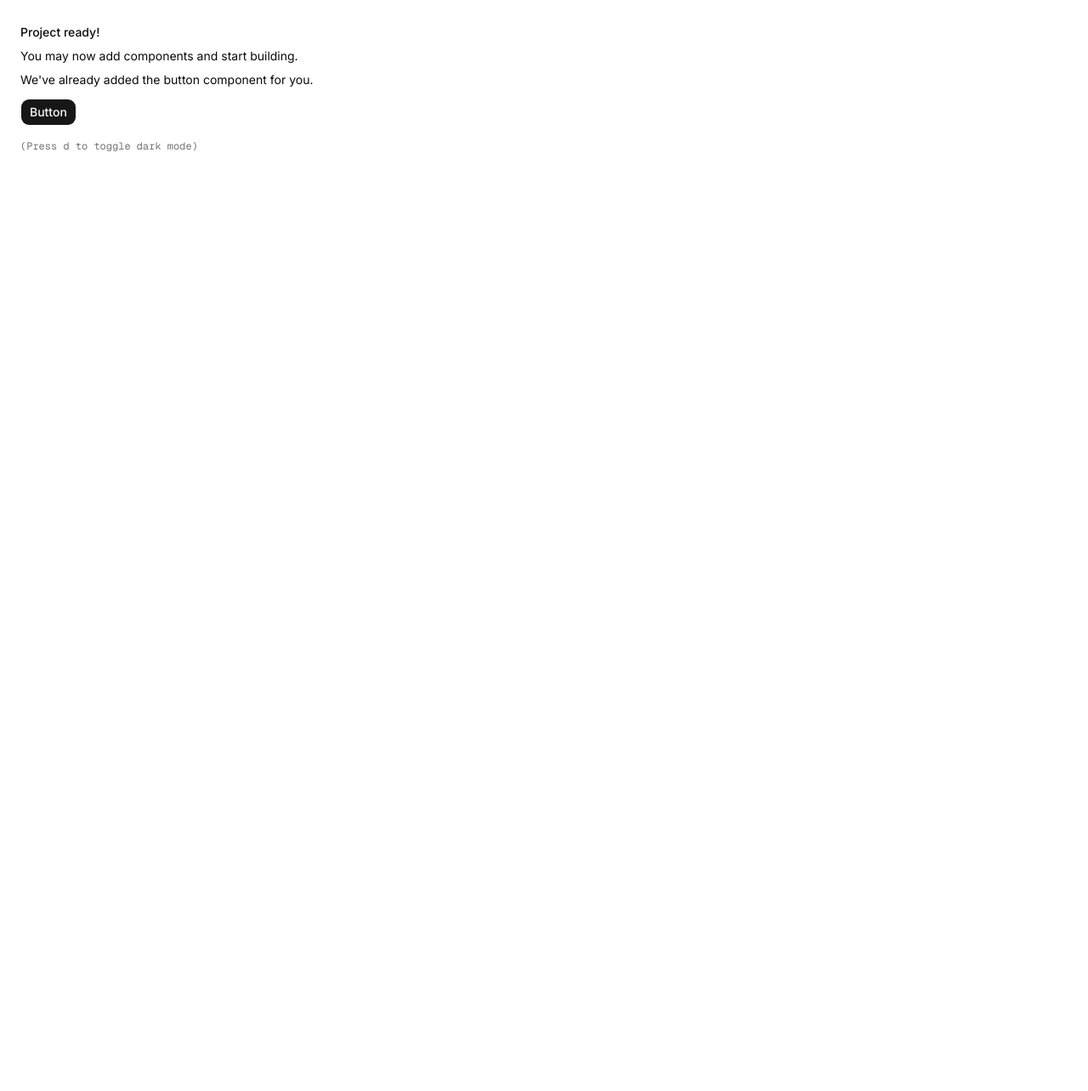
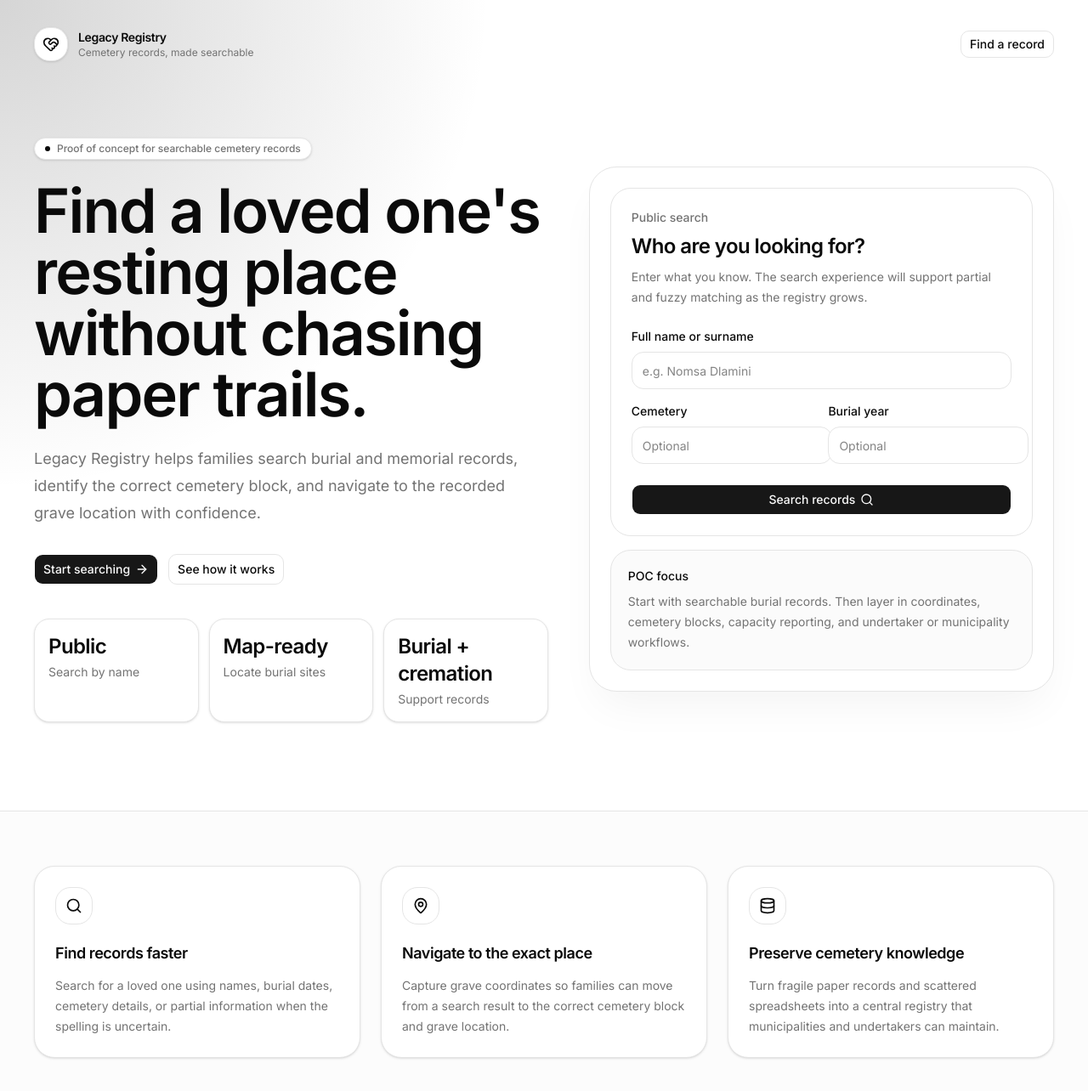
Before and after one commit to SentinelDeveloper0850/legacy-registry-website, a Next.js app: page / in a window 1280 px wide. Shown: the top 1284 px of the page at 85% size. Before the commit the page ends 800 px from the top, so only its background shows below. Built offline with nearby package versions, Linux system fonts and the light colour scheme.

Commit message:
Implement public landing page

```diff
--- a/app/page.tsx
+++ b/app/page.tsx
@@ -1,19 +1,175 @@
+import { ArrowRight, Database, HeartHandshake, MapPin, Search } from "lucide-react"
+
 import { Button } from "@/components/ui/button"
+
+const stats = [
+  { label: "Search by name", value: "Public" },
+  { label: "Locate burial sites", value: "Map-ready" },
+  { label: "Support records", value: "Burial + cremation" },
+]
+
+const features = [
+  {
+    icon: Search,
+    title: "Find records faster",
+    description:
+      "Search for a loved one using names, burial dates, cemetery details, or partial information when the spelling is uncertain.",
+  },
+  {
+    icon: MapPin,
+    title: "Navigate to the exact place",
+    description:
+      "Capture grave coordinates so families can move from a search result to the correct cemetery block and grave location.",
+  },
+  {
+    icon: Database,
+    title: "Preserve cemetery knowledge",
+    description:
+      "Turn fragile paper records and scattered spreadsheets into a central registry that municipalities and undertakers can maintain.",
+  },
+]
 
 export default function Page() {
   return (
-    <div className="flex min-h-svh p-6">
-      <div className="flex max-w-md min-w-0 flex-col gap-4 text-sm leading-loose">
-        <div>
-          <h1 className="font-medium">Project ready!</h1>
-          <p>You may now add components and start building.</p>
-          <p>We&apos;ve already added the button component for you.</p>
-          <Button className="mt-2">Button</Button>
+    <main className="min-h-svh bg-background text-foreground">
+      <section className="relative isolate overflow-hidden">
+        <div className="absolute inset-0 -z-10 bg-[radial-gradient(circle_at_top_left,color-mix(in_oklch,var(--primary),transparent_82%),transparent_36rem)]" />
+        <div className="mx-auto flex min-h-svh w-full max-w-7xl flex-col px-6 py-6 sm:px-8 lg:px-10">
+          <header className="flex items-center justify-between gap-4 py-2">
+            <div className="flex items-center gap-3">
+              <div className="flex size-10 items-center justify-center rounded-2xl border bg-card shadow-sm">
+                <HeartHandshake className="size-5" aria-hidden="true" />
+              </div>
+              <div>
+                <p className="text-sm font-semibold tracking-tight">Legacy Registry</p>
+                <p className="text-xs text-muted-foreground">Cemetery records, made searchable</p>
+              </div>
+            </div>
+            <Button variant="outline" asChild>
+              <a href="#search">Find a record</a>
+            </Button>
+          </header>
+
+          <div className="grid flex-1 items-center gap-12 py-16 lg:grid-cols-[1.05fr_0.95fr] lg:py-20">
+            <div className="max-w-3xl">
+              <div className="mb-6 inline-flex items-center gap-2 rounded-full border bg-card px-3 py-1 text-xs font-medium text-muted-foreground shadow-sm">
+                <span className="size-1.5 rounded-full bg-foreground" />
+                Proof of concept for searchable cemetery records
+              </div>
+
+              <h1 className="text-balance text-5xl font-semibold tracking-tight sm:text-6xl lg:text-7xl">
+                Find a loved one&apos;s resting place without chasing paper trails.
+              </h1>
+
+              <p className="mt-6 max-w-2xl text-pretty text-lg leading-8 text-muted-foreground">
+                Legacy Registry helps families search burial and memorial records, identify the correct cemetery block, and navigate to the recorded grave location with confidence.
+              </p>
+
+              <div className="mt-8 flex flex-col gap-3 sm:flex-row">
+                <Button size="lg" asChild>
+                  <a href="#search">
+                    Start searching
+                    <ArrowRight className="size-4" aria-hidden="true" />
+                  </a>
+                </Button>
+                <Button size="lg" variant="outline" asChild>
+                  <a href="#features">See how it works</a>
+                </Button>
+              </div>
+
+              <div className="mt-10 grid gap-3 sm:grid-cols-3">
+                {stats.map((stat) => (
+                  <div key={stat.label} className="rounded-2xl border bg-card p-4 shadow-sm">
+                    <p className="text-2xl font-semibold tracking-tight">{stat.value}</p>
+                    <p className="mt-1 text-sm text-muted-foreground">{stat.label}</p>
+                  </div>
+                ))}
+              </div>
+            </div>
+
+            <div id="search" className="rounded-[2rem] border bg-card p-4 shadow-2xl shadow-foreground/5 sm:p-6">
+              <div className="rounded-[1.5rem] border bg-background p-5 sm:p-6">
+                <div className="mb-6">
+                  <p className="text-sm font-medium text-muted-foreground">Public search</p>
+                  <h2 className="mt-2 text-2xl font-semibold tracking-tight">Who are you looking for?</h2>
+                  <p className="mt-2 text-sm leading-6 text-muted-foreground">
+                    Enter what you know. The search experience will support partial and fuzzy matching as the registry grows.
+                  </p>
+                </div>
+
+                <form action="/search" className="grid gap-4">
+                  <div className="grid gap-2">
+                    <label htmlFor="name" className="text-sm font-medium">
+                      Full name or surname
+                    </label>
+                    <input
+                      id="name"
+                      name="q"
+                      type="search"
+                      placeholder="e.g. Nomsa Dlamini"
+                      className="h-11 rounded-xl border bg-background px-3 text-sm outline-none transition focus:border-ring focus:ring-3 focus:ring-ring/20"
+                    />
+                  </div>
+
+                  <div className="grid gap-4 sm:grid-cols-2">
+                    <div className="grid gap-2">
+                      <label htmlFor="cemetery" className="text-sm font-medium">
+                        Cemetery
+                      </label>
+                      <input
+                        id="cemetery"
+                        name="cemetery"
+                        type="text"
+                        placeholder="Optional"
+                        className="h-11 rounded-xl border bg-background px-3 text-sm outline-none transition focus:border-ring focus:ring-3 focus:ring-ring/20"
+                      />
+                    </div>
+                    <div className="grid gap-2">
+                      <label htmlFor="burialDate" className="text-sm font-medium">
+                        Burial year
+                      </label>
+                      <input
+                        id="burialDate"
+                        name="burialYear"
+                        type="text"
+                        inputMode="numeric"
+                        placeholder="Optional"
+                        className="h-11 rounded-xl border bg-background px-3 text-sm outline-none transition focus:border-ring focus:ring-3 focus:ring-ring/20"
+                      />
+                    </div>
+                  </div>
+
+                  <Button type="submit" size="lg" className="mt-2 w-full">
+                    Search records
+                    <Search className="size-4" aria-hidden="true" />
+                  </Button>
+                </form>
+              </div>
+
+              <div className="mt-4 rounded-[1.5rem] border bg-muted/40 p-5">
+                <p className="text-sm font-medium">POC focus</p>
+                <p className="mt-2 text-sm leading-6 text-muted-foreground">
+                  Start with searchable burial records. Then layer in coordinates, cemetery blocks, capacity reporting, and undertaker or municipality workflows.
+                </p>
+              </div>
+            </div>
+          </div>
         </div>
-        <div className="font-mono text-xs text-muted-foreground">
-          (Press <kbd>d</kbd> to toggle dark mode)
+      </section>
+
+      <section id="features" className="border-t bg-muted/30 px-6 py-16 sm:px-8 lg:px-10">
+        <div className="mx-auto grid max-w-7xl gap-6 lg:grid-cols-3">
+          {features.map((feature) => (
+            <article key={feature.title} className="rounded-[1.5rem] border bg-card p-6 shadow-sm">
+              <div className="mb-5 flex size-11 items-center justify-center rounded-2xl border bg-background">
+                <feature.icon className="size-5" aria-hidden="true" />
+              </div>
+              <h3 className="text-lg font-semibold tracking-tight">{feature.title}</h3>
+              <p className="mt-3 text-sm leading-6 text-muted-foreground">{feature.description}</p>
+            </article>
+          ))}
         </div>
-      </div>
-    </div>
+      </section>
+    </main>
   )
 }
```
